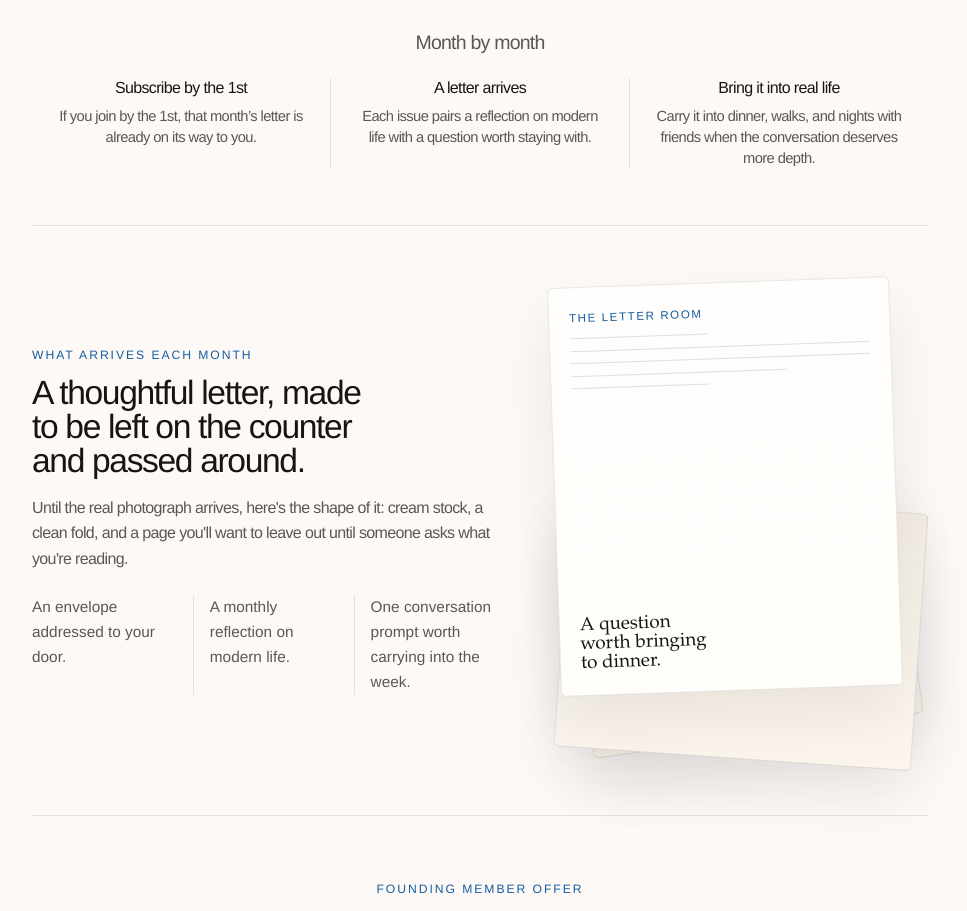
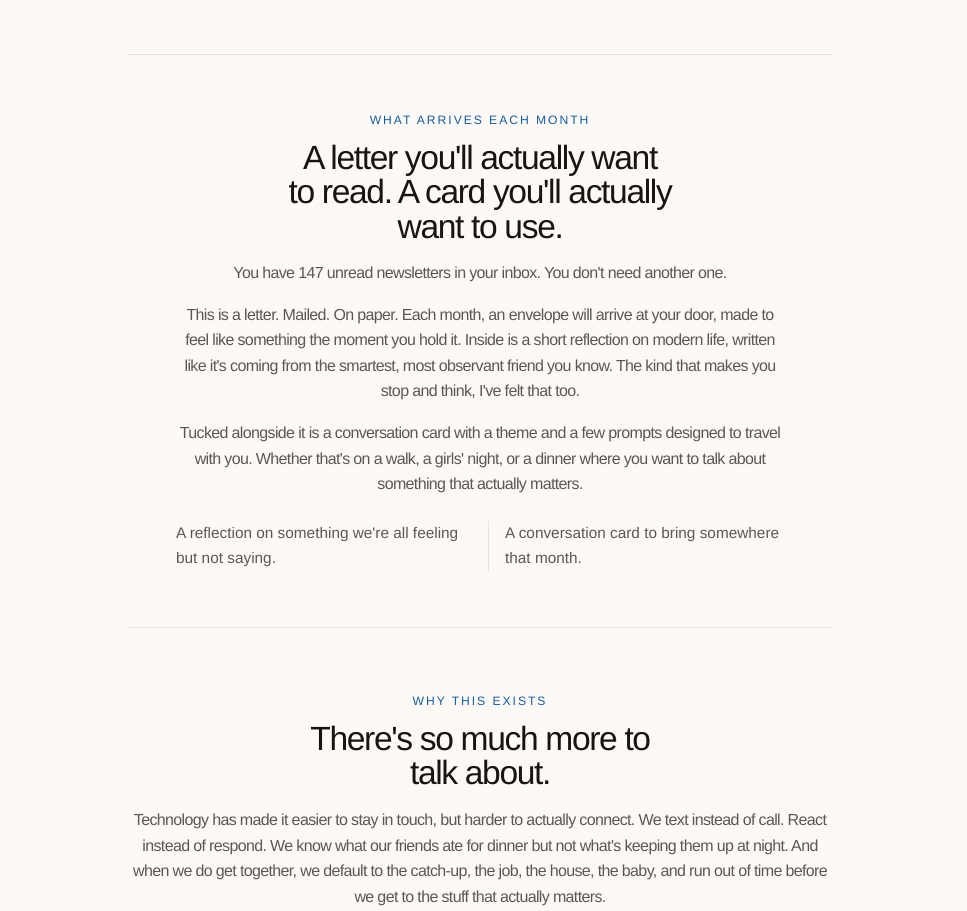
Before and after one commit to toriwinders/the-letter-room, a Next.js app: page / in a window 1280 px wide. Shown: the part 577-1488 px from the top of the page, without its empty margins (160-1127 px from the left). Built offline with nearby package versions, Linux system fonts and the light colour scheme.

Commit message:
Update landing page copy and sections

```diff
--- a/app/globals.css
+++ b/app/globals.css
@@ -144,84 +144,6 @@ body {
   color: var(--color-ink);
 }
 
-.letter-scene {
-  position: relative;
-  width: min(100%, 24rem);
-  aspect-ratio: 4 / 5;
-}
-
-.letter-sheet,
-.envelope-back,
-.envelope-front {
-  position: absolute;
-  border: 1px solid rgba(23, 21, 20, 0.09);
-  border-radius: 0.35rem;
-  box-shadow: 0 28px 60px rgba(23, 21, 20, 0.08);
-}
-
-.envelope-back {
-  inset: auto 1.25rem 1.35rem 1.8rem;
-  height: 52%;
-  background:
-    linear-gradient(180deg, rgba(20, 93, 160, 0.04), rgba(20, 93, 160, 0)),
-    #f7f0e8;
-  transform: rotate(-8deg);
-}
-
-.envelope-front {
-  right: 0.5rem;
-  bottom: 0;
-  left: 1rem;
-  height: 54%;
-  background:
-    linear-gradient(140deg, rgba(20, 93, 160, 0.05), transparent 48%),
-    linear-gradient(215deg, rgba(23, 21, 20, 0.04), transparent 34%),
-    #fbf5ed;
-  transform: rotate(4deg);
-}
-
-.letter-sheet {
-  inset: 0 2rem 4.25rem 0.5rem;
-  display: flex;
-  flex-direction: column;
-  gap: 0.72rem;
-  padding: 1.35rem 1.25rem;
-  background:
-    linear-gradient(180deg, rgba(255, 255, 255, 0.4), rgba(255, 255, 255, 0)),
-    #fffefb;
-  transform: rotate(-2deg);
-}
-
-.letter-kicker {
-  color: var(--color-brand);
-  font-size: 0.72rem;
-  letter-spacing: 0.14em;
-}
-
-.letter-line {
-  display: block;
-  width: 100%;
-  height: 1px;
-  background: rgba(23, 21, 20, 0.13);
-}
-
-.letter-line--mid {
-  width: 72%;
-}
-
-.letter-line--short {
-  width: 46%;
-}
-
-.letter-prompt {
-  margin-top: auto;
-  max-width: 15ch;
-  color: var(--color-ink);
-  font-family: var(--font-brand);
-  font-size: 1.18rem;
-  line-height: 1.02;
-}
-
 .faq-item summary::-webkit-details-marker {
   display: none;
 }
--- a/components/faq-list.tsx
+++ b/components/faq-list.tsx
@@ -1,24 +1,59 @@
+import Link from "next/link";
+import { ReactNode } from "react";
+
 const faqItems = [
   {
-    question: "How much is it?",
-    answer: "$8/month. Your first letter is on us.",
+    question: "What is the letter, exactly?",
+    answer:
+      "Not a newsletter. Not a subscription box. A mailed letter with two things inside: a short reflection on modern life, the kind that makes you think \"I've felt that too but never had words for it\", and a conversation card with a theme and a few prompts. The letter is for you. The card is for you and your people.",
   },
   {
-    question: "When will I receive each month’s letter?",
+    question: "Who writes it?",
     answer:
-      "If you’re subscribed by the 1st of the month, you’ll receive that month’s letter.",
+      "I do. I'm Tori, new mom, constant overthinker, and the person who won't stop talking about how we need better conversations. Every letter is written by me.",
+  },
+  {
+    question: "How is this different from a newsletter?",
+    answer:
+      "You can't leave a newsletter on the kitchen counter. You can't tuck it in your bag and pull it out at dinner. This is paper. It's designed to be held, passed around, and brought somewhere, with a conversation card that gives you a reason to actually go deeper with friends instead of just consuming content alone on your couch.",
+  },
+  {
+    question: "What's the conversation card?",
+    answer:
+      "A 4x6 card with a theme and a few prompts sparked by that month's letter. Bring it to dinner. Bring it on a walk. Bring it to a night in with wine and the friends you don't see enough. It's the discussion guide for a book club, except the \"book\" is something you're already living.",
+  },
+  {
+    question: "How much is it?",
+    answer: "$8/month. Your first letter is on us if you subscribe before June 1.",
+  },
+  {
+    question: "When will I receive my letter?",
+    answer:
+      "If you're subscribed by the 1st of the month, that month's letter is already on its way to you.",
   },
   {
     question: "Can I cancel anytime?",
     answer:
-      "Yes. Cancel before the end of the month if you’d like to take a break before the next letter is sent.",
+      "Yes. Cancel before the end of the month and you won't receive the next one.",
   },
   {
-    question: "What is the letter, exactly?",
-    answer:
-      "Each issue is a mailed reflection on modern life paired with a conversation prompt designed to travel into dinners, walks, and weekends with friends.",
+    question: "Where do you ship?",
+    answer: "The US, Canada, Mexico, and the UK.",
   },
-] as const;
+  {
+    question: "Can I gift a subscription?",
+    answer: (
+      <>
+        Yes, gifting is coming soon. If you want to send The Letter Room to
+        someone, reach out to{" "}
+        <Link className="text-link" href="mailto:hello@jointheletterroom.com">
+          hello@jointheletterroom.com
+        </Link>{" "}
+        and we&apos;ll make it happen.
+      </>
+    ),
+  },
+] as const satisfies ReadonlyArray<{ question: string; answer: ReactNode }>;
 
 export function FaqList() {
   return (
@@ -32,7 +67,7 @@ export function FaqList() {
           id="faq-heading"
           className="copy-rhythm mt-3 text-[1.45rem] leading-[1.05] sm:text-[1.72rem] md:text-[1.95rem]"
         >
-          A few practical details, before the letter arrives.
+          Everything you want to know before your first letter shows up.
         </h2>
       </div>
 
--- a/components/product-preview.tsx
+++ b/components/product-preview.tsx
@@ -1,31 +1,44 @@
 const details = [
-  "An envelope addressed to your door.",
-  "A monthly reflection on modern life.",
-  "One conversation prompt worth carrying into the week.",
+  "A reflection on something we're all feeling but not saying.",
+  "A conversation card to bring somewhere that month.",
 ] as const;
 
 export function ProductPreview() {
   return (
     <section
       aria-labelledby="product-preview-heading"
-      className="mx-auto mt-14 grid w-full max-w-[64rem] gap-8 border-y border-[var(--color-line)] py-10 text-left md:grid-cols-[1.1fr_0.9fr] md:items-center md:gap-12 md:py-14"
+      className="mx-auto mt-14 w-full max-w-[44rem] border-y border-[var(--color-line)] py-10 text-center md:py-14"
     >
-      <div className="order-2 md:order-1">
       <p className="eyebrow">What arrives each month</p>
       <h2
         id="product-preview-heading"
-          className="copy-rhythm mt-3 max-w-[22rem] text-[1.5rem] leading-[1.02] sm:text-[1.85rem] md:text-[2.1rem]"
+        className="copy-rhythm mx-auto mt-3 max-w-[24rem] text-[1.5rem] leading-[1.02] sm:text-[1.85rem] md:text-[2.1rem]"
       >
-          A thoughtful letter, made to be left on the counter and passed around.
+        A letter you&apos;ll actually want to read. A card you&apos;ll actually want
+        to use.
       </h2>
 
-        <p className="copy-rhythm mt-4 max-w-[31rem] text-[0.96rem] leading-[1.6] text-[var(--color-muted)] sm:text-[1rem]">
-          Until the real photograph arrives, here&apos;s the shape of it: cream
-          stock, a clean fold, and a page you&apos;ll want to leave out until
-          someone asks what you&apos;re reading.
+      <div className="copy-rhythm mx-auto mt-4 max-w-[38rem] text-[0.96rem] leading-[1.6] text-[var(--color-muted)] sm:text-[1rem]">
+        <p>
+          You have 147 unread newsletters in your inbox. You don&apos;t need another
+          one.
         </p>
+        <p className="mt-4">
+          This is a letter. Mailed. On paper. Each month, an envelope will arrive
+          at your door, made to feel like something the moment you hold it. Inside
+          is a short reflection on modern life, written like it&apos;s coming from
+          the smartest, most observant friend you know. The kind that makes you
+          stop and think, I&apos;ve felt that too.
+        </p>
+        <p className="mt-4">
+          Tucked alongside it is a conversation card with a theme and a few
+          prompts designed to travel with you. Whether that&apos;s on a walk, a
+          girls&apos; night, or a dinner where you want to talk about something
+          that actually matters.
+        </p>
+      </div>
 
-        <ul className="mt-6 grid gap-3 text-[0.94rem] leading-relaxed text-[var(--color-muted)] sm:grid-cols-3 sm:gap-4 sm:text-[0.96rem]">
+      <ul className="mx-auto mt-6 grid max-w-[38rem] gap-3 text-left text-[0.94rem] leading-relaxed text-[var(--color-muted)] sm:grid-cols-2 sm:gap-4 sm:text-[0.96rem]">
         {details.map((detail) => (
           <li
             key={detail}
@@ -35,23 +48,6 @@ export function ProductPreview() {
           </li>
         ))}
       </ul>
-      </div>
-
-      <div className="order-1 flex justify-center md:order-2 md:justify-end">
-        <div className="letter-scene" aria-hidden="true">
-          <div className="envelope-back" />
-          <div className="envelope-front" />
-          <div className="letter-sheet">
-            <span className="letter-kicker">THE LETTER ROOM</span>
-            <span className="letter-line letter-line--short" />
-            <span className="letter-line" />
-            <span className="letter-line" />
-            <span className="letter-line letter-line--mid" />
-            <span className="letter-line letter-line--short" />
-            <span className="letter-prompt">A question worth bringing to dinner.</span>
-          </div>
-        </div>
-      </div>
     </section>
   );
 }
--- a/components/waitlist-flow.tsx
+++ b/components/waitlist-flow.tsx
@@ -36,21 +36,6 @@ const headline: ReactNode = (
   </>
 );
 
-const ritualColumns = [
-  {
-    title: "Subscribe by the 1st",
-    body: "If you join by the 1st, that month’s letter is already on its way to you.",
-  },
-  {
-    title: "A letter arrives",
-    body: "Each issue pairs a reflection on modern life with a question worth staying with.",
-  },
-  {
-    title: "Bring it into real life",
-    body: "Carry it into dinner, walks, and nights with friends when the conversation deserves more depth.",
-  },
-] as const;
-
 export function WaitlistFlow() {
   return (
     <div className="mx-auto w-full max-w-[64rem] text-center">
@@ -61,35 +46,39 @@ export function WaitlistFlow() {
         {headline}
       </h1>
 
+      <ProductPreview />
+
       <section
-        aria-labelledby="how-it-works-heading"
-        className="mx-auto mt-7 w-full max-w-[60rem] sm:mt-8"
+        aria-labelledby="why-this-exists-heading"
+        className="mx-auto mt-14 w-full max-w-[44rem] text-center sm:mt-16"
       >
+        <p className="eyebrow">Why this exists</p>
         <h2
-          id="how-it-works-heading"
-          className="copy-rhythm mx-auto mb-5 text-[0.96rem] leading-tight text-[var(--color-muted)] sm:mb-6 sm:text-[1.06rem] md:text-[1.22rem]"
+          id="why-this-exists-heading"
+          className="copy-rhythm mx-auto mt-3 max-w-[24rem] text-[1.55rem] leading-[1.03] sm:text-[1.85rem] md:text-[2.1rem]"
         >
-          Month by month
+          There&apos;s so much more to talk about.
         </h2>
 
-        <div className="flex flex-col divide-y divide-[var(--color-line)] md:flex-row md:divide-x md:divide-y-0">
-          {ritualColumns.map((column) => (
-            <div
-              key={column.title}
-              className="flex-1 px-0 py-5 first:pt-0 last:pb-0 md:px-6 md:py-0"
-            >
-              <h3 className="copy-rhythm text-[0.98rem] leading-tight text-[var(--color-ink)] sm:text-[1rem]">
-                {column.title}
-              </h3>
-              <p className="copy-rhythm mx-auto mt-2 max-w-[16rem] text-[0.88rem] leading-[1.42] text-[var(--color-muted)] sm:max-w-[18rem] sm:text-[0.92rem] md:max-w-[15rem] lg:max-w-[17rem]">
-                {column.body}
-              </p>
-            </div>
-          ))}
+        <div className="copy-rhythm mx-auto mt-4 max-w-[44rem] text-[0.95rem] leading-[1.6] text-[var(--color-muted)] sm:text-[1rem]">
+          <p>
+            Technology has made it easier to stay in touch, but harder to
+            actually connect. We text instead of call. React instead of respond.
+            We know what our friends ate for dinner but not what&apos;s keeping
+            them up at night. And when we do get together, we default to the
+            catch-up, the job, the house, the baby, and run out of time before
+            we get to the stuff that actually matters.
+          </p>
+          <p className="mt-4">
+            The Letter Room is changing that. Think of it like a book club, but
+            for the stuff that&apos;s actually on your mind.
+          </p>
+          <p className="mt-4">
+            I started this because I got tired of the catch-up. I wanted the
+            real thing.
+          </p>
         </div>
       </section>
-
-      <ProductPreview />
 
       <section
         aria-labelledby="founding-member-heading"
```
Lines whose indentation alone changed are shown as unchanged.
